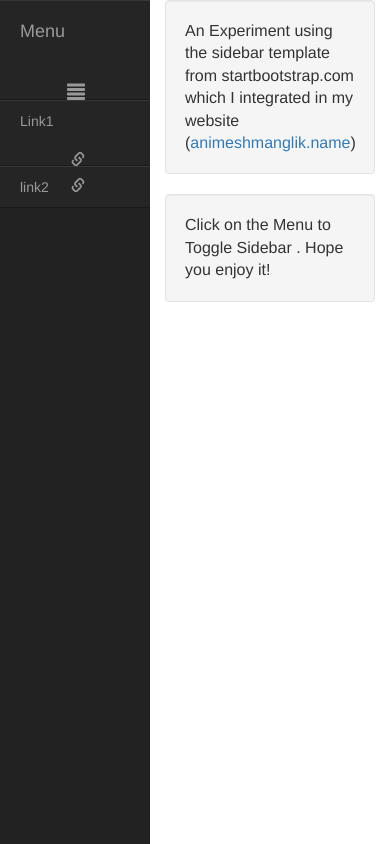
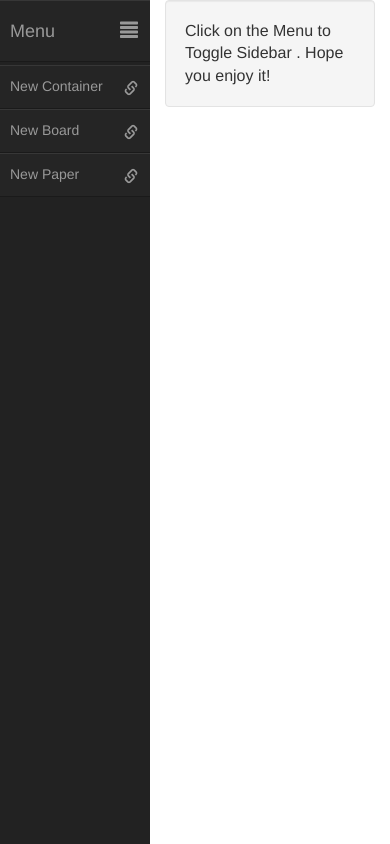
Before and after one commit to handriss/proman, a Flask app: page / in a window 390 px wide. Run offline with Flask 2, Linux system fonts and the light colour scheme; some libraries are stand-ins or nearby versions.

Commit message:
second solution personalized

```diff
--- a/static/css/main2.css
+++ b/static/css/main2.css
@@ -4,14 +4,14 @@
 }
 
 #wrapper {
-    padding-left: 70px;
+    padding-left: 40px;
     transition: all .4s ease 0s;
     height: 100%
 }
 
 #sidebar-wrapper {
     margin-left: -150px;
-    left: 70px;
+    left: 40px;
     width: 150px;
     background: #222;
     position: fixed;
@@ -68,7 +68,7 @@
 
 .sidebar-nav li {
   line-height: 40px;
-  text-indent: 20px;
+  text-indent: 10px;
 }
 
 .sidebar-nav li a {
@@ -103,18 +103,8 @@
   background: none;
 }
 
-#main_icon
-{
-    float:right;
-   padding-right: 65px;
-   padding-top:20px;
-}
-.sub_icon
-{
-    float:right;
-   padding-right: 65px;
-   padding-top:10px;
-}
+
+
 .content-header {
   height: 65px;
   line-height: 65px;
@@ -127,20 +117,15 @@
   display: inline-block;
 }
 
-@media (max-width:767px) {
-    #wrapper {
-    padding-left: 70px;
-    transition: all .4s ease 0s;
+#main_icon{
+    float: right;
+    padding-right: 12px;
+    line-height: 300%;
 }
-#sidebar-wrapper {
-    left: 70px;
+
+.sub_icon{
+    float: right;
+    line-height: 300%;
+    padding-right: 12px;
+
 }
-#wrapper.active {
-    padding-left: 150px;
-}
-#wrapper.active #sidebar-wrapper {
-    left: 150px;
-    width: 150px;
-    transition: all .4s ease 0s;
-}
-}
--- a/static/js/main.js
+++ b/static/js/main.js
@@ -1,10 +1,4 @@
-//$("#menu-toggle").click(function(e) {
-//        e.preventDefault();
-//        $("#wrapper").toggleClass("toggled");
-//    });
-//
-
-$("#menu-toggle").click(function(e) {
-        e.preventDefault();
+$("#menu-toggle").click(function(event) {
+        event.preventDefault();
         $("#wrapper").toggleClass("active");
 });
--- a/templates/index2.html
+++ b/templates/index2.html
@@ -10,8 +10,9 @@
             <li class="sidebar-brand"><a id="menu-toggle" href="#">Menu<span id="main_icon" class="glyphicon glyphicon-align-justify"></span></a></li>
         </ul>
         <ul class="sidebar-nav" id="sidebar">
-            <li><a>Link1<span class="sub_icon glyphicon glyphicon-link"></span></a></li>
-            <li><a>link2<span class="sub_icon glyphicon glyphicon-link"></span></a></li>
+            <li><a>New Container<span class="sub_icon glyphicon glyphicon-link"></span></a></li>
+            <li><a>New Board<span class="sub_icon glyphicon glyphicon-link"></span></a></li>
+            <li><a>New Paper<span class="sub_icon glyphicon glyphicon-link"></span></a></li>
         </ul>
       </div>
 
@@ -22,7 +23,6 @@
         <div class="page-content inset">
             <div class="row">
                 <div class="col-md-12">
-                    <p class="well lead">An Experiment using the sidebar template from startbootstrap.com which I integrated in my website (<a href="http://animeshmanglik.name">animeshmanglik.name</a>)</p>
                     <p class="well lead">Click on the Menu to Toggle Sidebar . Hope you enjoy it!</p>
                 </div>
             </div>
```
